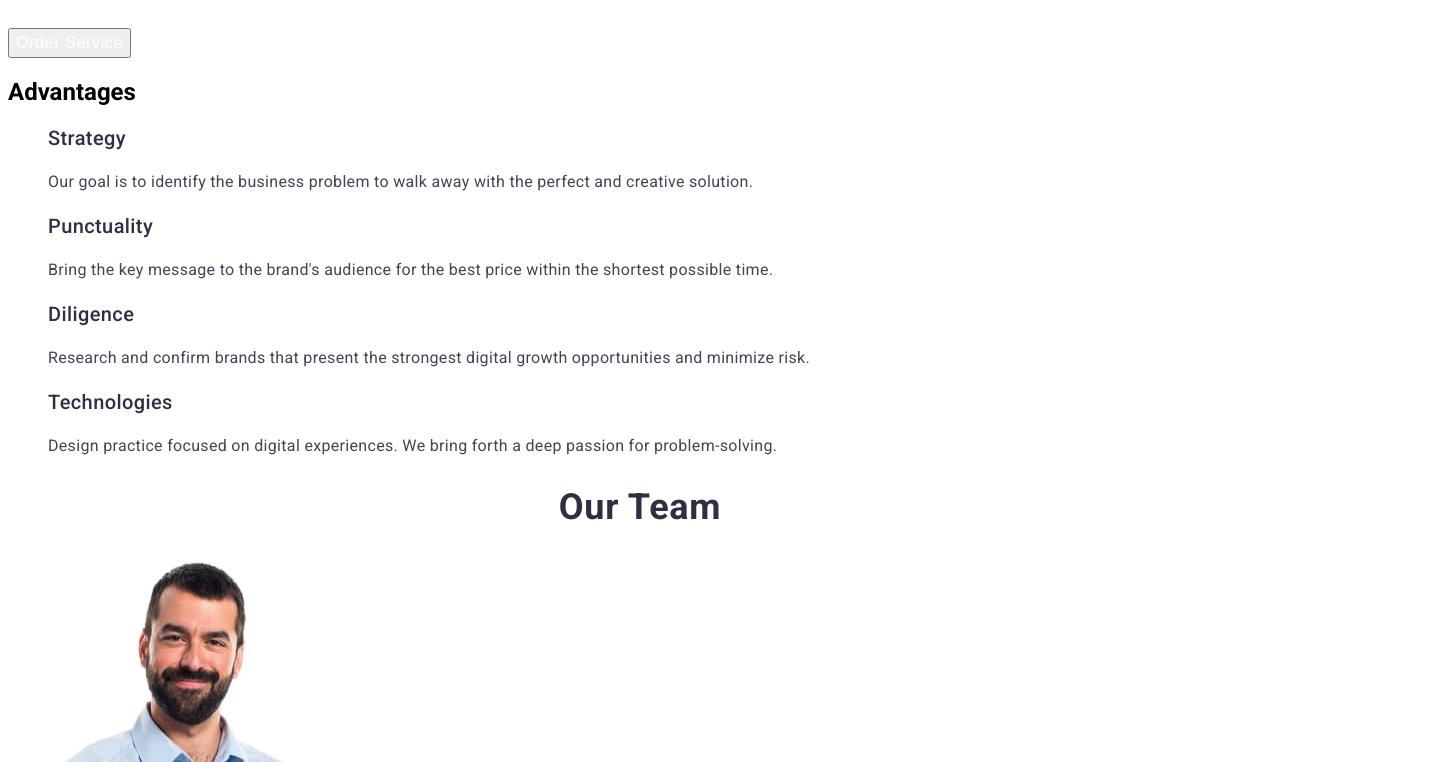
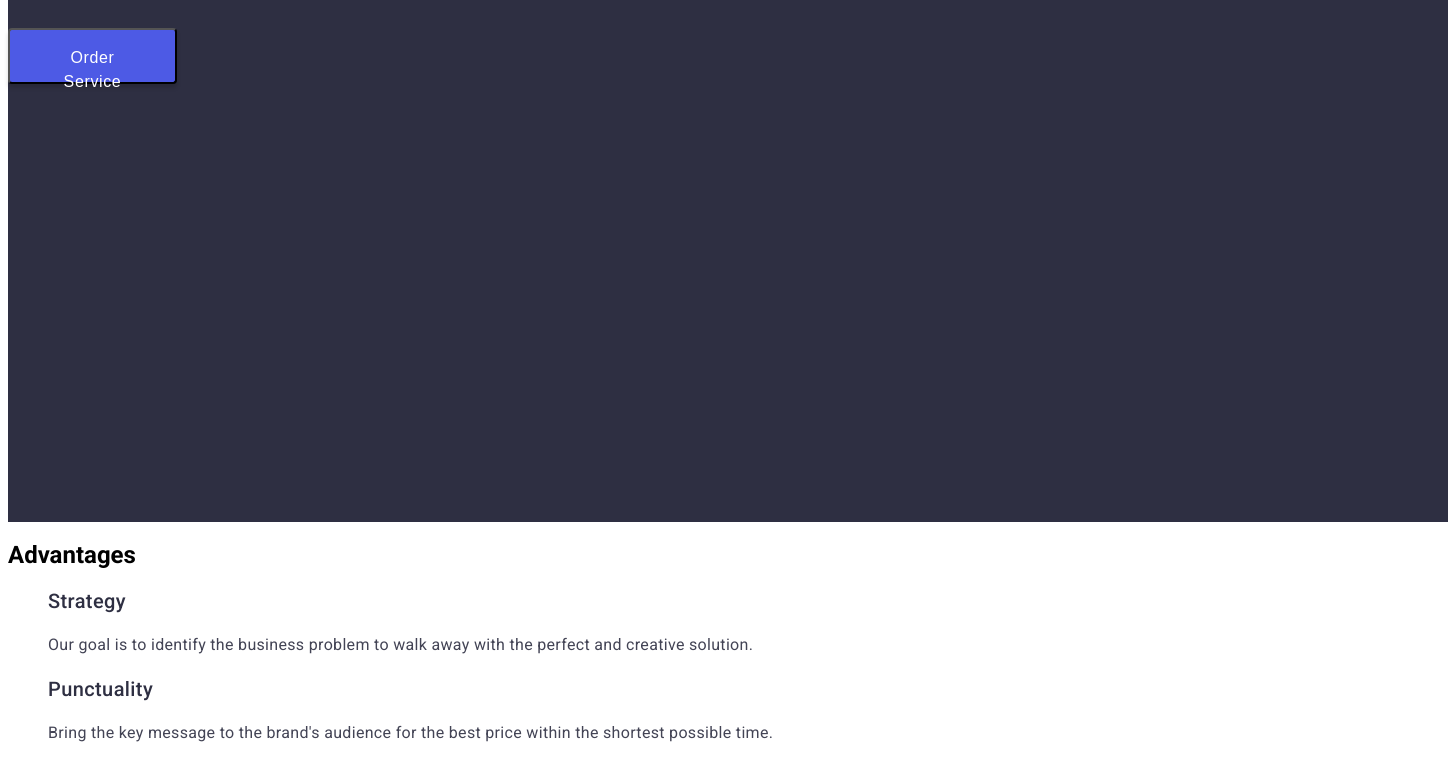
Before and after one commit to MaksFULL/goit-markup-hw-01, a plain HTML site: page index.html in a window 1280 px wide. Shown: the part 306-1068 px from the top of the page, 1448 px wide, since content can reach past the window. Drawn offline with Linux system fonts and the light colour scheme; files that its build step writes are made by us from their sources.

Commit message:
css finish

```diff
--- a/css/styles.css
+++ b/css/styles.css
@@ -47,6 +47,12 @@ color: #2e2f42;
     color: #434455;
 }
 
+.hero{
+width: 1440px;
+height: 600px;
+background: #2e2f42;
+}
+
 .hero-title{
 font-weight: 700;
 font-size: 56px;
@@ -62,6 +68,12 @@ font-size: 16px;
 line-height: 150%;
 letter-spacing: 0.04em;
 color: #fff;
+border-radius: 4px;
+padding: 16px 32px;
+width: 169px;
+height: 56px;
+box-shadow: 0 4px 4px 0 rgba(0, 0, 0, 0.15);
+background: #4d5ae5;
 }
 
 
```
